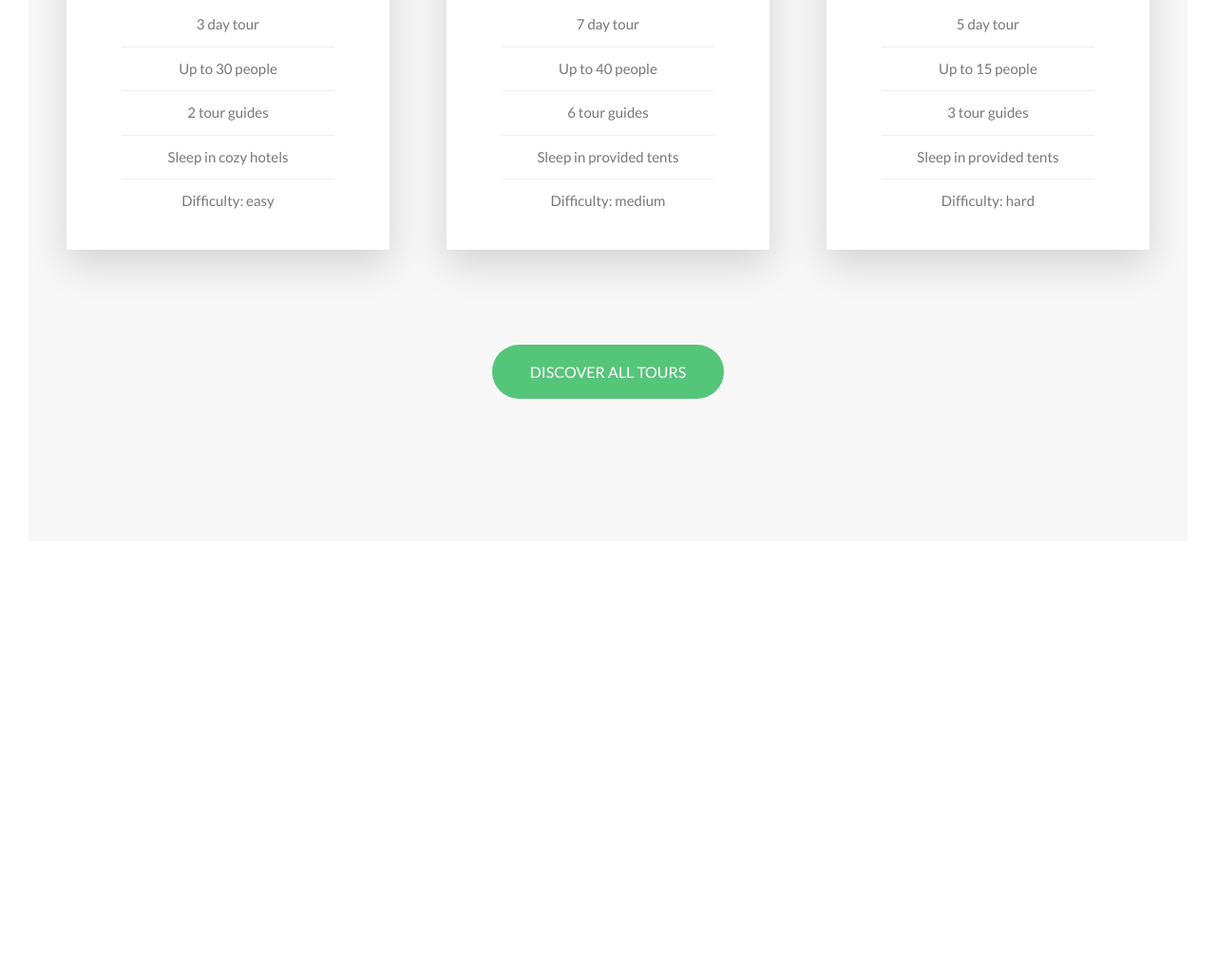
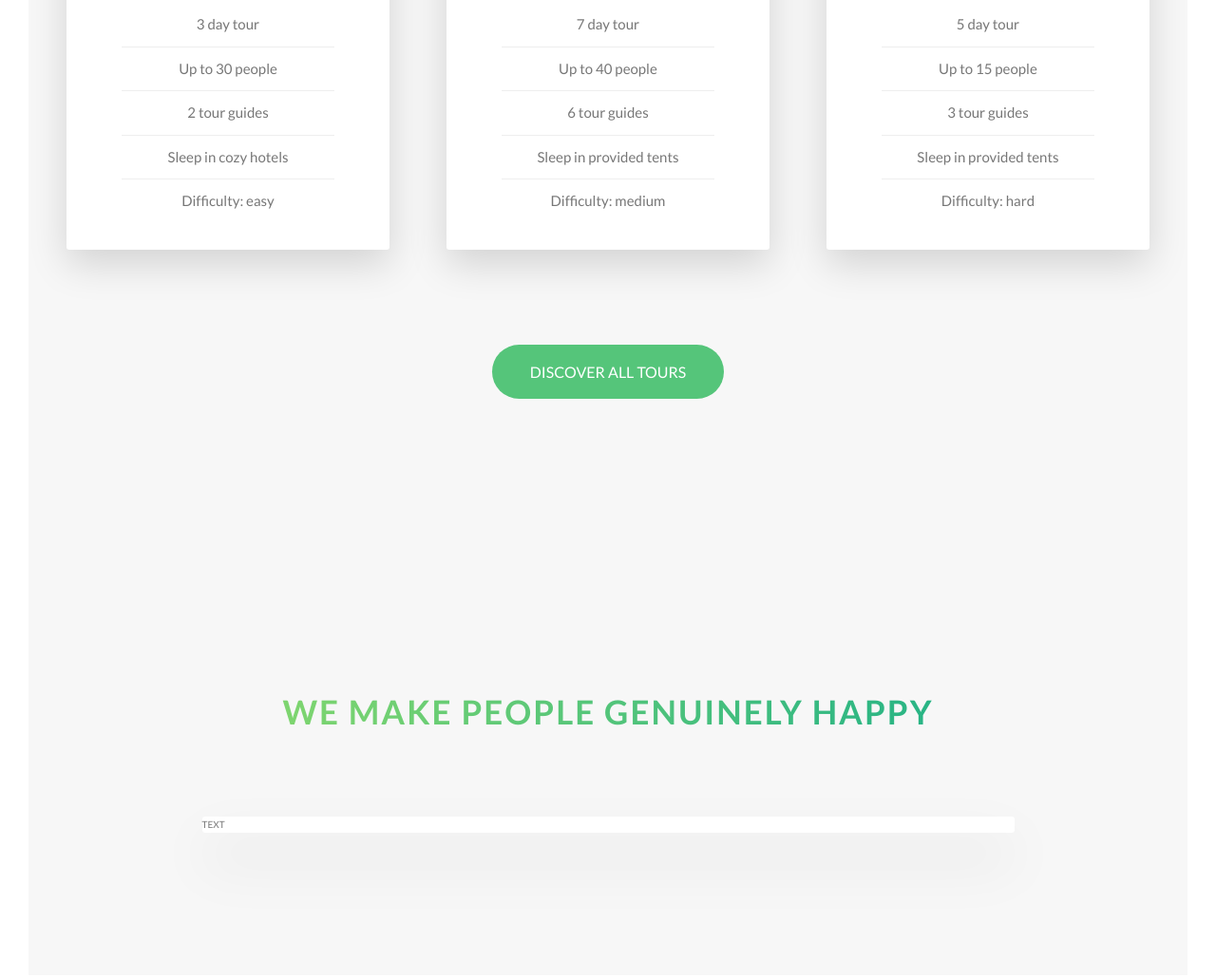
Before and after one commit to chanalisa/natours, a website: page index.html in a window 1280 px wide. Shown: the part 2706-3736 px from the top of the page at 95% size. Before the commit the page ends 3306 px from the top, so only its background shows below. Drawn offline with Linux system fonts and the light colour scheme.

Commit message:
started the stories section

```diff
--- a/index.html
+++ b/index.html
@@ -252,6 +252,16 @@
           <a href="#" class="btn btn--green">Discover all tours</a>
         </div>
       </section>
+
+      <section class="section-stories">
+        <div class="u-center-text u-margin-bottom-big">
+          <h2 class="heading-secondary">We make people genuinely happy</h2>
+        </div>
+
+        <div class="row">
+          <div class="story">TEXT</div>
+        </div>
+      </section>
     </main>
     <!--
 
--- /dev/null
+++ b/sass/components/_story.scss
@@ -0,0 +1,13 @@
+.story {
+  width: 75%;
+  margin: 0 auto;
+  box-shadow: 0 3rem 6rem rgba($color-black, 0.1);
+  background-color: $color-white;
+  border-radius: 3px;
+  -webkit-border-radius: 3px;
+  -moz-border-radius: 3px;
+  -ms-border-radius: 3px;
+  -o-border-radius: 3px;
+
+  padding: 6rem;
+}
--- a/sass/main.scss
+++ b/sass/main.scss
@@ -11,6 +11,7 @@
 @import "components/card";
 @import "components/composition";
 @import "components/feature-box";
+@import "components/story";
 
 @import "layout/grid";
 @import "layout/header";
--- a/sass/pages/_home.scss
+++ b/sass/pages/_home.scss
@@ -38,3 +38,8 @@
   padding: 25rem 0 15rem 0;
   margin-top: -10rem;
 }
+
+.section-stories {
+  padding: 15rem 0;
+  background-color: $color-grey-light-1;
+}
```
Also changed, not shown: css/style.css.
